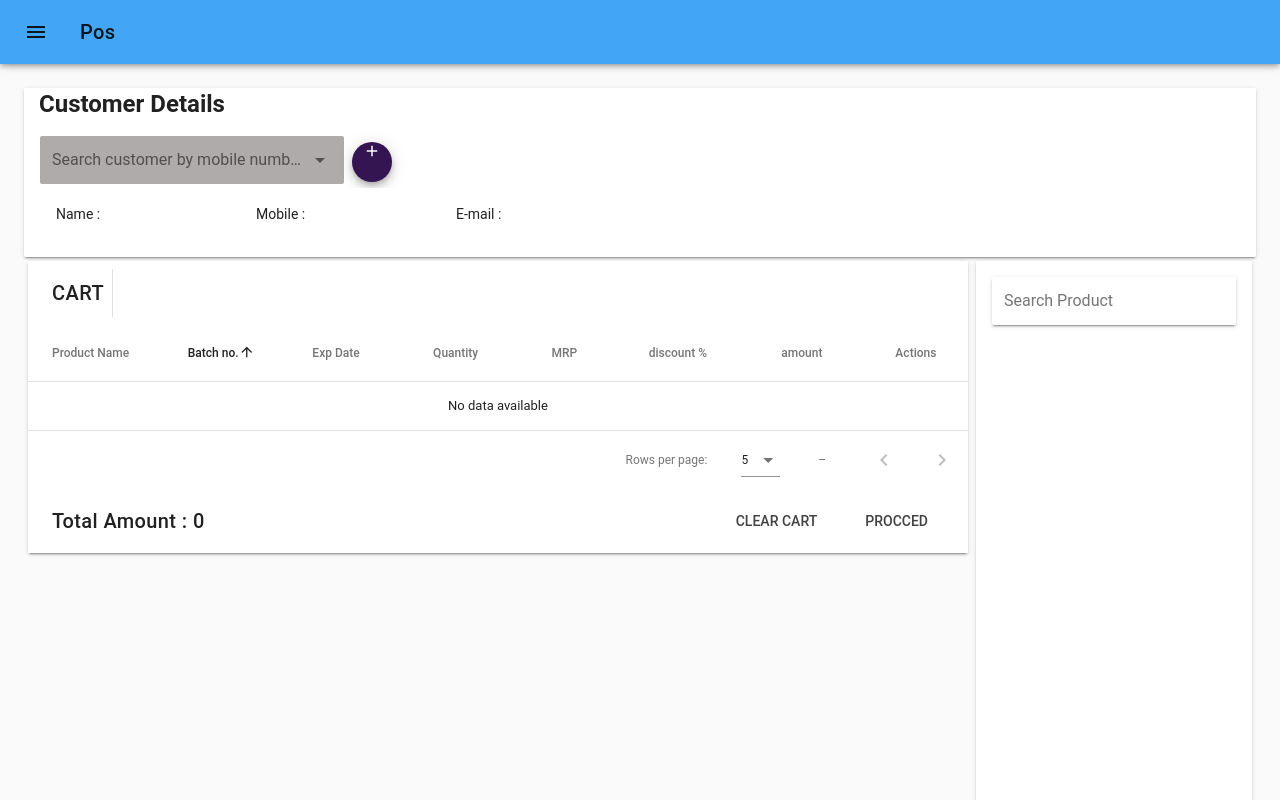
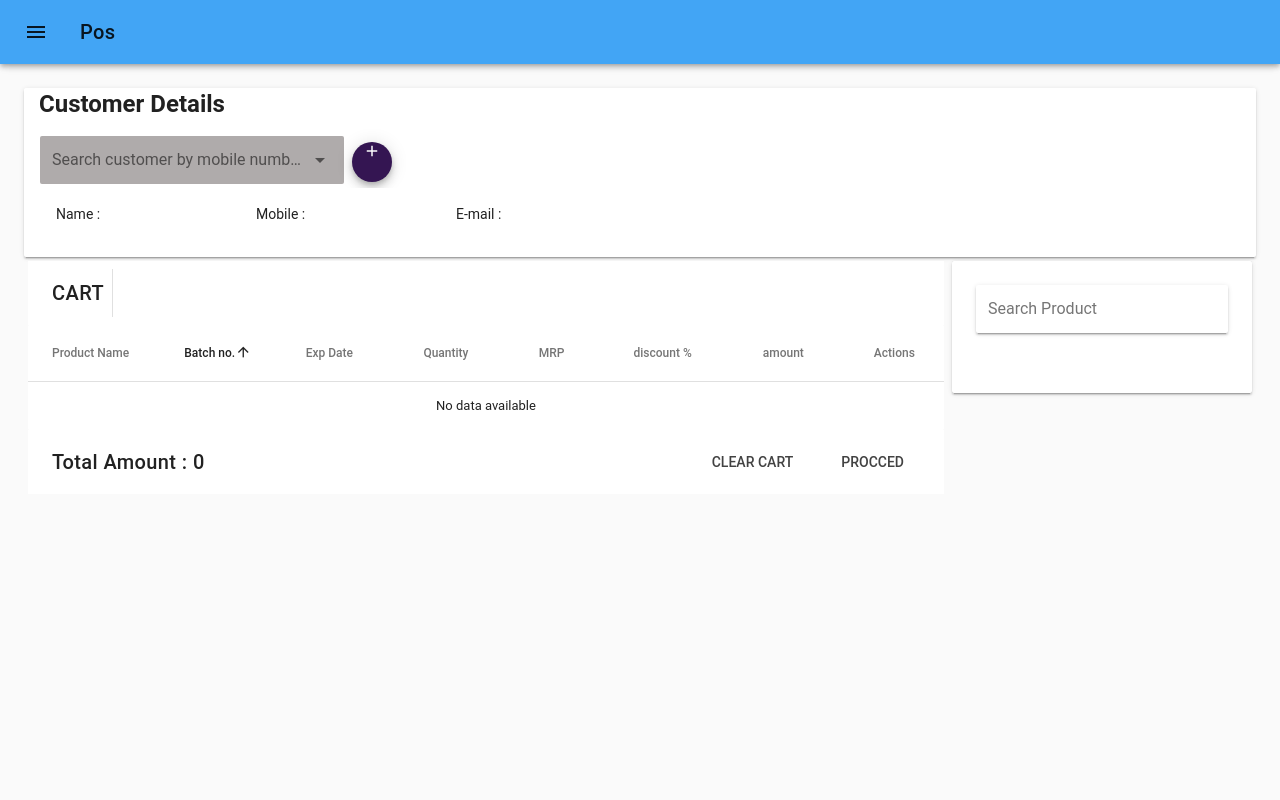
Before and after one commit to bhagath-charan/pos, a Vue app: page / in a window 1280 px wide. Shown: the top 800 px of the page. Built offline with nearby package versions, Linux system fonts and the light colour scheme; a small style sheet from the web is missing; the HTML template or start-up script is replaced by a standard one.

Commit message:
removed pagination

```diff
--- a/public/products.json
+++ b/public/products.json
@@ -1,6 +1,6 @@
 {
   "products": [{
-      "name": "ATENGEN-90mg",
+      "name": "ATENGEN-90mg AAAAAAAAAAA AAAAA AAAAA",
       "brand": "CONVEXTRON",
       "category": "TAB",
       "group": "H1",
--- a/src/components/DataTable.vue
+++ b/src/components/DataTable.vue
@@ -6,10 +6,10 @@
     </v-toolbar>
 
     <v-data-table
-      class="scroll-y"
       :headers="headers"
       :items="pos.lineItems"
-      :pagination=false
+      hide-actions
+      expand
     >
       <template v-slot:items="props">
         <td>{{ props.item.product.name }}</td>
--- a/src/components/ProductList.vue
+++ b/src/components/ProductList.vue
@@ -1,13 +1,21 @@
 <template>
-  <v-layout column justify-center align-center row>
-    <v-flex>
+  <div
+    id="e3"
+    style="width: 300px; bottom-margin: 2px;"
+    class="grey lighten-3"
+  >
+    <v-card>
+      <v-container padding="10px">
+        <v-layout column>
           <v-text-field v-model="search" @input="onChange" label="Search Product" solo></v-text-field>
           <v-list style="max-height: 600px" class="scroll-y" two-line subheader>
             <template v-for="(product, index) in results">
               <v-list-tile :key="index" avatar  ripple @click="">
 
                 <v-list-tile-content avatar @click="selectedProduct(product)">
-              <v-list-tile-title>{{ product.name }}</v-list-tile-title>
+                  <div>
+                    <h5>{{ product.name }}</h5>
+                  </div>
                   <v-list-tile-sub-title>{{ product.gst }}</v-list-tile-sub-title>
                 </v-list-tile-content>
 
@@ -33,8 +41,10 @@
               <v-divider v-if="index + 1 < results.length" :key="`divider-${index}`"></v-divider>
             </template>
           </v-list>
-    </v-flex>
         </v-layout>
+      </v-container>
+    </v-card>
+  </div>
 </template>
 
 <script>
--- a/src/views/Posmain.vue
+++ b/src/views/Posmain.vue
@@ -11,19 +11,11 @@
           </v-card-text>
         </v-card>
       </v-flex>
-      <v-flex pa-1>
-        <v-card>
+      <v-flex grow pa-1>
           <DataTable></DataTable>
-        </v-card>
       </v-flex>
       <v-flex shrink pa-1>
-        <v-card height="723px">
-          <v-card-text>
-            <div>
-              <ProductList v-bind:productsList="products"></ProductList>
-            </div>
-          </v-card-text>
-        </v-card>
+        <ProductList v-bind:productsList="products"></ProductList>
       </v-flex>
     </v-layout>
   </v-container>
```
Lines whose indentation alone changed are shown as unchanged.
